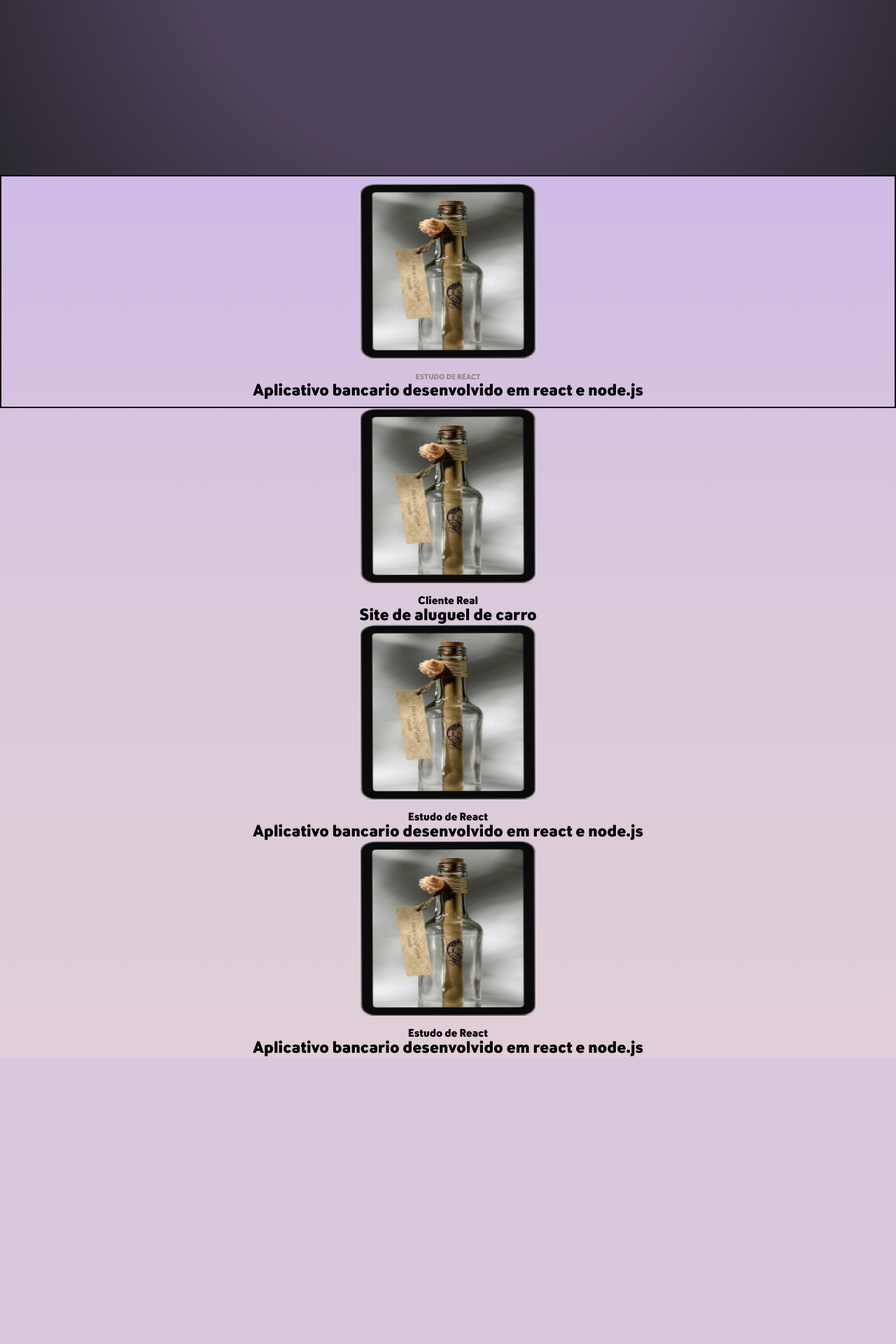
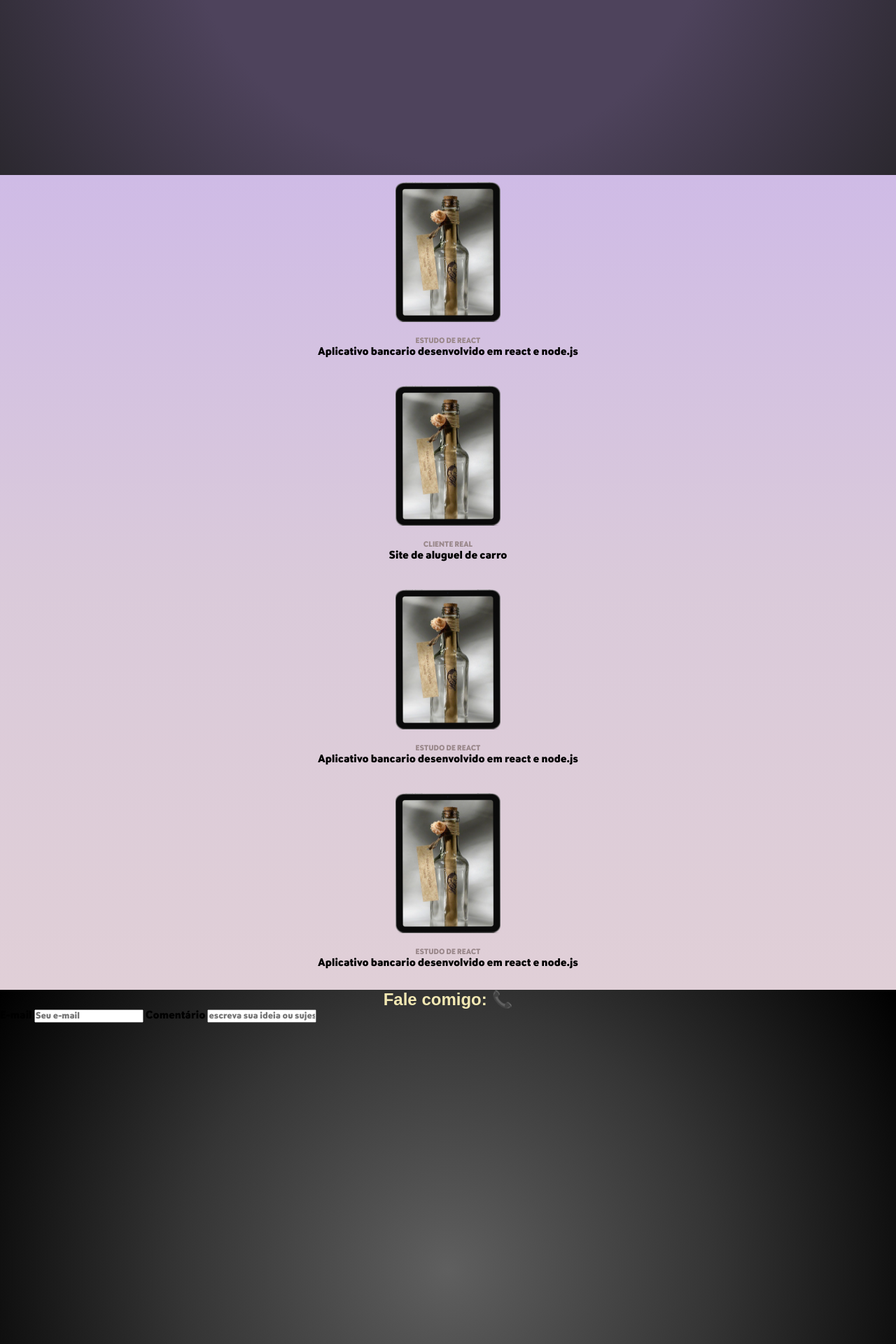
Before and after one commit to Profissional-Marcelo/SitePessoal, a PHP site: page /App/View/paginaInicial.php in a window 1280 px wide. Shown: the part 550-2470 px from the top of the page at 70% size. Before the commit the page ends 2059 px from the top, so only its background shows below. Run offline with PHP 8.4, Linux system fonts and the light colour scheme.

Commit message:
atualização

```diff
--- a/App/View/paginaInicial.php
+++ b/App/View/paginaInicial.php
@@ -47,33 +47,43 @@
                 <br>
                 <h2>Aplicativo bancario desenvolvido em react e node.js</h2>
             </div>
-            <div>
+            <div class="projetos">
                 <img src="../../Assets/img/tablet.png" alt="projeto">
                 <br>
-                <p>Cliente Real</p>
+                <p>CLIENTE REAL</p>
                 <br>
                 <h2>Site de aluguel de carro</h2>
             </div>
         </div>
         <div class="espacamento">
-            <div>
+            <div class="projetos">
                 <img src="../../Assets/img/tablet.png" alt="projeto">
                 <br>
-                <p>Estudo de React</p>
+                <p>ESTUDO DE REACT</p>
                 <br>
                 <h2>Aplicativo bancario desenvolvido em react e node.js</h2>
             </div>
 
-            <div>
+            <div class="projetos">
                 <img src="../../Assets/img/tablet.png" alt="projeto">
                 <br>
-                <p>Estudo de React</p>
+                <p>ESTUDO DE REACT</p>
                 <br>
                 <h2>Aplicativo bancario desenvolvido em react e node.js</h2>
             </div>
         </div>
         </section>
-
+        <section class="terceiraParte">
+            <h2>Fale comigo: 📞</h2>
+            <form action="faleComigo.php">
+                <div>
+                    <label for="iemail">E-mail</label>
+                    <input type="text" nome="email" id="iemail" required placeholder="Seu e-mail">
+                    <label for="icomment">Comentário</label>
+                    <input type="comment" nome="comment" id="icomment" required maxLenght="500" size="20" placeholder="escreva sua ideia ou sujestão">
+                </div>
+            </form>
+        </section>
     <script src="../../Assets/js/jquery.js"></script>
     <script src="../../Assets/js/script.js"></script>
 </body>
--- a/Assets/css/paginaInicial.css
+++ b/Assets/css/paginaInicial.css
@@ -17,6 +17,9 @@
     --gradiente2-3: #E0CFD7;
     --titulo-projeto: #9A888B;
     --titulo: 'fonteTitulo', sans-serif;
+    --gradiente3-1: #000000;
+    --gradiente3-2: #353535;
+    --gradiente3-3: #5f5f5f;
 }
 
 *{
@@ -130,14 +133,13 @@ section.segundaParte > div.espacamento{
 
 section.segundaParte > div.espacamento > div.projetos{
     padding: 10px;
-    border: 2px solid black;
 }
 
 section.segundaParte > div.espacamento > div > img{
     display: block;
     margin: auto;
-    width: 250px;
-    height: 250px;
+    width: 150px;
+    height: 200px;
 }
 
 section.segundaParte > div.espacamento > div.projetos > p {
@@ -145,6 +147,23 @@ section.segundaParte > div.espacamento > div.projetos > p {
     font-size: 11px;
 }
 
+section.segundaParte > div.espacamento > div.projetos > h2 {
+    font-size: 16px;
+    margin-bottom: 20px;
+}
+
 section.segundaParte > h2, p, img{
     display: inline;
 }
+
+section.terceiraParte {
+    background-image: radial-gradient(circle, var(--gradiente3-3),var(--gradiente3-2), var(--gradiente3-1));
+    width: 100vw;
+    min-height: 100vh;
+}
+
+section.terceiraParte > h2{
+    font-family: Arial, Helvetica, sans-serif;
+   color: var(--coricones);
+   text-align: center;
+}
```
